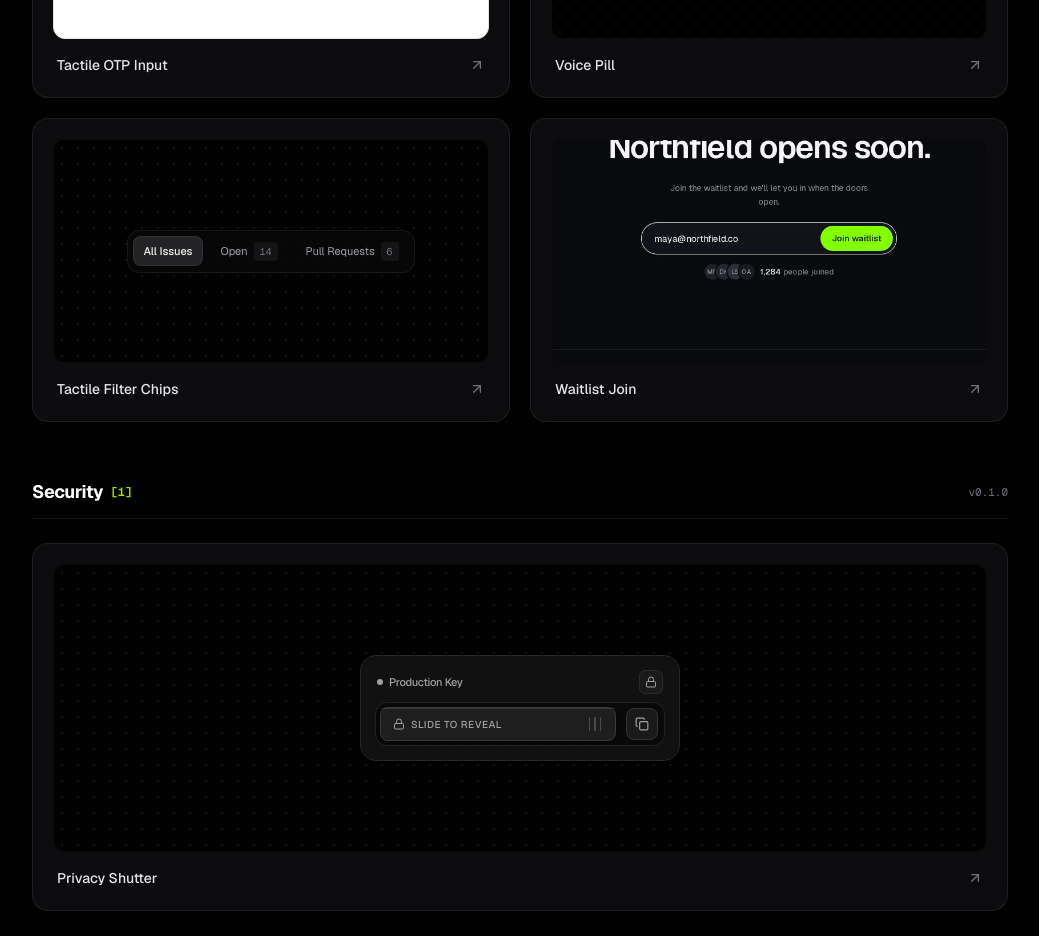
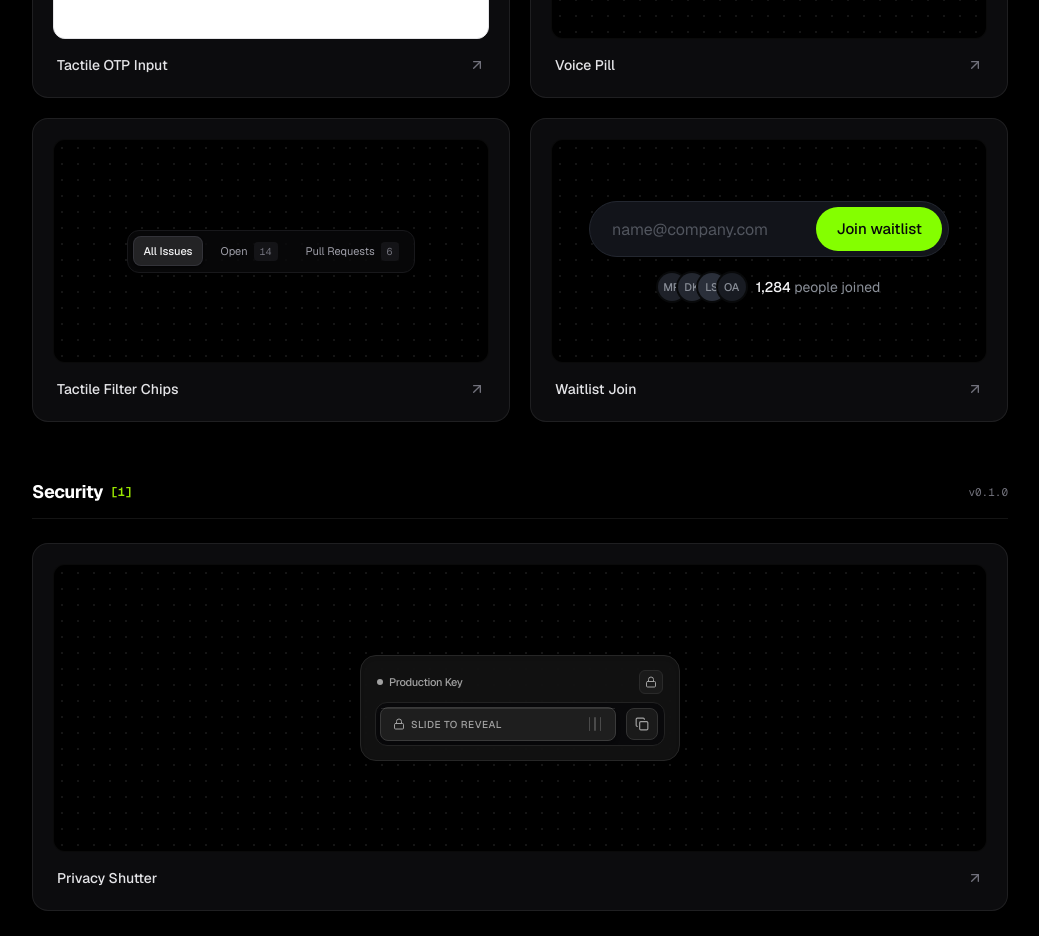
Before and after one commit to Killersumit/peel-ui, a Next.js app: page /components in a window 1280 px wide. Shown: the part 2040-2976 px from the top of the page, without its empty margins (120-1159 px from the left). Built offline with nearby package versions, Linux system fonts and the light colour scheme.

Commit message:
fix: align and center waitlist-join catalog preview image

```diff
--- a/src/components/registry/registry-data.tsx
+++ b/src/components/registry/registry-data.tsx
@@ -6,6 +6,7 @@ import { PrivacyShutter } from "@/components/ui/privacy-shutter";
 import { VoicePill } from "@/components/ui/voice-pill";
 import { SaveStatePill } from "@/components/ui/save-state-pill";
 import { FilterChips } from "@/components/ui/filter-chips";
+import { WaitlistJoin } from "@/components/ui/waitlist-join";
 import { NoteButtonDemo } from "@/components/demos/note-button-demo";
 
 import Image from "next/image";
@@ -230,14 +231,10 @@ export const REGISTRY_COMPONENTS: ComponentMetadata[] = [
       "npx shadcn@latest add https://peel-ui.vercel.app/r/waitlist-join.json",
     theme: "dark",
     component: () => (
-      <div className="-m-4 h-52 sm:h-56 w-[calc(100%+2rem)] overflow-hidden">
-        <Image
-          src="/previews/waitlist-join.webp"
-          alt="Waitlist Join preview"
-          width={760}
-          height={440}
-          loading="lazy"
-          className="size-full object-cover"
+      <div className="w-full flex items-center justify-center p-2">
+        <WaitlistJoin
+          onSubmit={() => {}}
+          className="w-full max-w-[360px]"
         />
       </div>
     ),
```
Also changed, not shown: public/previews/waitlist-join.webp.
